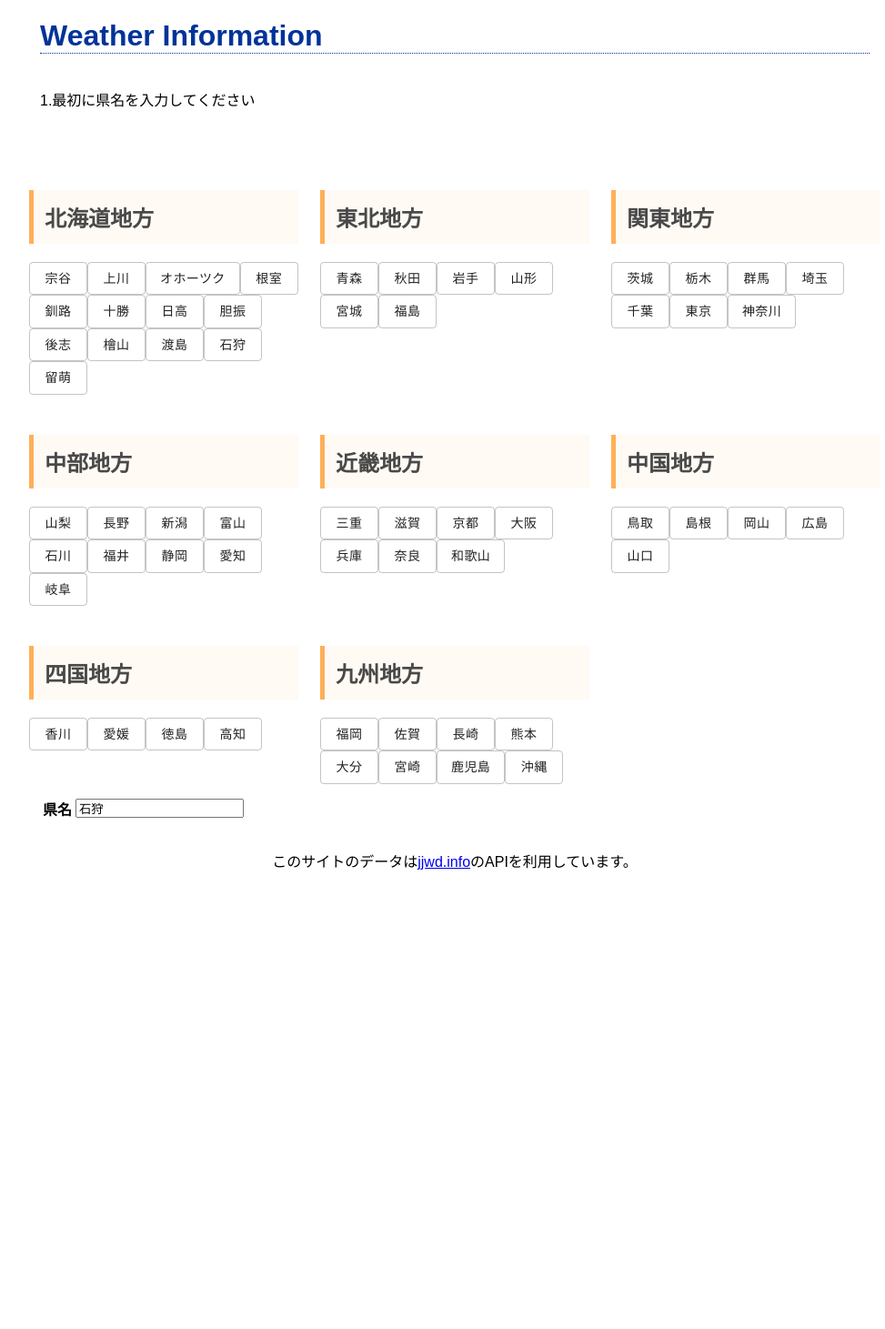
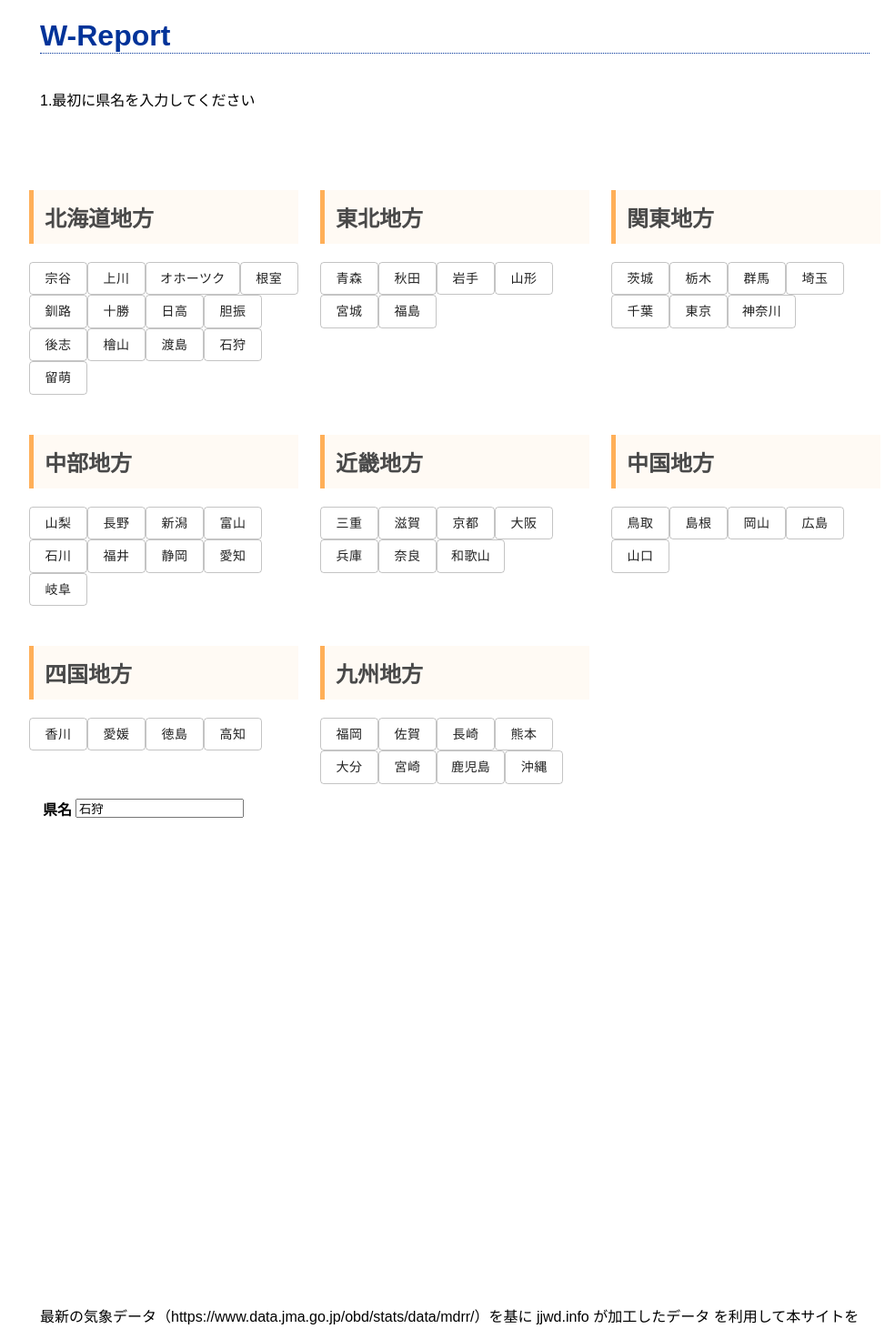
Before and after one commit to himawari-aerobytes/weather, a React (Create React App) app: page / in a window 1280 px wide. Shown: the top 1461 px of the page at 91% size, without its empty margins (140-1113 px from the left). Before the commit the page ends 1021 px from the top, so only its background shows below. Built offline with nearby package versions, Linux system fonts and the light colour scheme.

Commit message:
s3デプロイ用

```diff
--- a/src/App.tsx
+++ b/src/App.tsx
@@ -12,6 +12,8 @@ import Select from '@material-ui/core/Select';
 import MenuItem from '@material-ui/core/MenuItem';
 import Prefecture from './Prefectute';
 import ElseArea from './elseArea';
+import HomeIcon from '@material-ui/icons/Home';
+
 type State = {
   InputState: number;
   wind: number | undefined;
@@ -146,6 +148,7 @@ class App extends React.Component<{}, State> {
             });
           }}
         >
+          <HomeIcon />
           地方選択へ戻る
         </Button>
       );
@@ -255,7 +258,8 @@ class App extends React.Component<{}, State> {
           </Grid>
           <Grid item xs={12}>
             <footer>
-              このサイトのデータは<a href="https://jjwd.info/">jjwd.info</a>のAPIを利用しています。
+              最新の気象データ（https://www.data.jma.go.jp/obd/stats/data/mdrr/）を基に jjwd.info
+              が加工したデータ を利用して本サイトを表示しております。
             </footer>
           </Grid>
         </Grid>
--- a/src/index.css
+++ b/src/index.css
@@ -19,5 +19,6 @@ code {
 }
 
 footer {
-  text-align: center;
+  margin-top: 500px;
+  text-align: left;
 }
--- a/src/index.tsx
+++ b/src/index.tsx
@@ -14,7 +14,7 @@ ReactDOM.render(
           href="https://fonts.googleapis.com/css?family=Roboto:300,400,500,700&display=swap"
         />
         <div className="container">
-          <h1 className="Title">Weather Information</h1>
+          <h1 className="Title">W-Report</h1>
           <App />
         </div>
       </Container>
```
